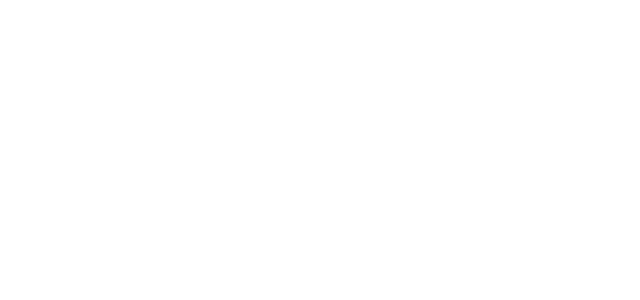
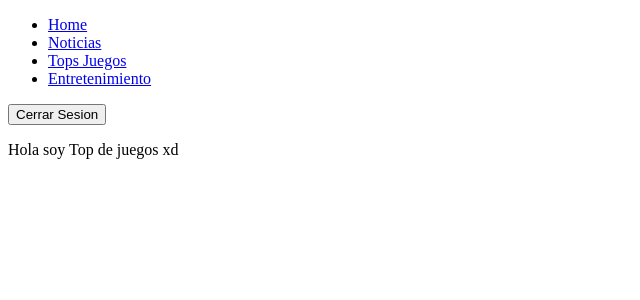
Before and after one commit to JrVeliz/Proyecto_DAWA, a React (Create React App) app: page /topsjuegos in a window 1280 px wide. Before the commit this address had no page. Shown: the top 300 px of the page, without its empty margins (0-640 px from the left). Built offline with nearby package versions, Linux system fonts and the light colour scheme.

Commit message:
modificaciones nuevos componentes v5

```diff
--- a/src/App.js
+++ b/src/App.js
@@ -4,6 +4,9 @@
 import Login from "./Componentes/DashboardComponents/Login";
 import SignUp from "./Componentes/DashboardComponents/Signup";
 import Noticias from"./Componentes/Noticias";
+import Entretenimiento from "./Componentes/Entretenimiento";
+import ResenaJuego from "./Componentes/ResenaJuego";
+import TopJuegos from "./Componentes/TopJuegos";
 
 function App() {
   return (
@@ -14,6 +17,9 @@
               <Route path="/" element={<Dashboard/>}/>
               <Route path="home" element={<Home/>}/>
               <Route path="noticias" element={<Noticias/>}/>
+              <Route path="topsjuegos" element={<TopJuegos/>}/>
+              <Route path="entretenimiento" element={<Entretenimiento/>}/>
+              <Route path="resenajuego" element={<ResenaJuego/>}/>
               <Route path="login" element={<Login/>}/>
               <Route path="register" element={<SignUp/>}/>
         </Routes>
--- a/src/Componentes/BarraNavegacion.jsx
+++ b/src/Componentes/BarraNavegacion.jsx
@@ -14,6 +14,8 @@
           <ul>
             <li><Link to="/home">Home</Link></li>
             <li><Link to="/noticias">Noticias</Link></li>
+            <li><Link to="/topsjuegos">Tops Juegos</Link></li>
+            <li><Link to="/entretenimiento">Entretenimiento</Link></li>
           </ul>
           <button onClick={LogOut}>Cerrar Sesion</button>
         </nav>
--- /dev/null
+++ b/src/Componentes/Entretenimiento.jsx
@@ -0,0 +1,11 @@
+import BarraNavegacion from "./BarraNavegacion";
+function Entretenimiento(){
+    return(
+      <>
+      <BarraNavegacion/>
+      <p>Hola soy Entretenimiento xd</p>
+      </>
+    );
+}
+
+export default Entretenimiento;
--- /dev/null
+++ b/src/Componentes/ResenaJuego.jsx
@@ -0,0 +1,11 @@
+import BarraNavegacion from "./BarraNavegacion";
+function ResenaJuego(){
+    return(
+      <>
+      <BarraNavegacion/>
+      <p>Hola soy Reseña de un juego xd</p>
+      </>
+    );
+}
+
+export default ResenaJuego;
--- /dev/null
+++ b/src/Componentes/TopJuegos.jsx
@@ -0,0 +1,11 @@
+import BarraNavegacion from "./BarraNavegacion";
+function TopJuegos(){
+    return(
+      <>
+      <BarraNavegacion/>
+      <p>Hola soy Top de juegos xd</p>
+      </>
+    );
+}
+
+export default TopJuegos;
```
